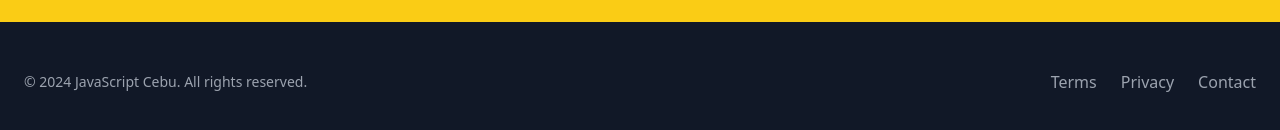
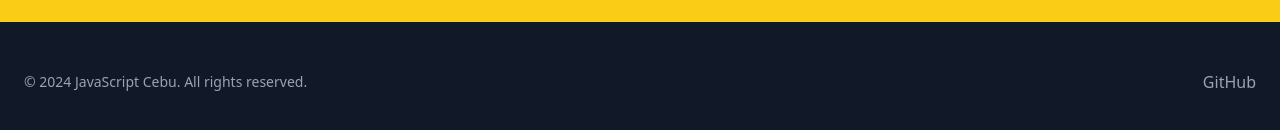
Before and after one commit to dorelljames/ai-jscebu, an Astro site: page / in a window 1280 px wide. Shown: the part 3244-3374 px from the top of the page. Built offline with nearby package versions, Linux system fonts and the light colour scheme; Astro itself is replaced by a stand-in of ours.

Commit message:
chore: add github link

```diff
--- a/src/pages/index.astro
+++ b/src/pages/index.astro
@@ -362,9 +362,10 @@ const benefits = [
           >. All rights reserved.
         </div>
         <div class="flex space-x-6">
-          <a href="#" class="hover:text-yellow-400">Terms</a>
-          <a href="#" class="hover:text-yellow-400">Privacy</a>
-          <a href="#" class="hover:text-yellow-400">Contact</a>
+          <a
+            href="https://github.com/dorelljames/ai-jscebu"
+            class="hover:text-yellow-400">GitHub</a
+          >
         </div>
       </div>
     </div>
```
